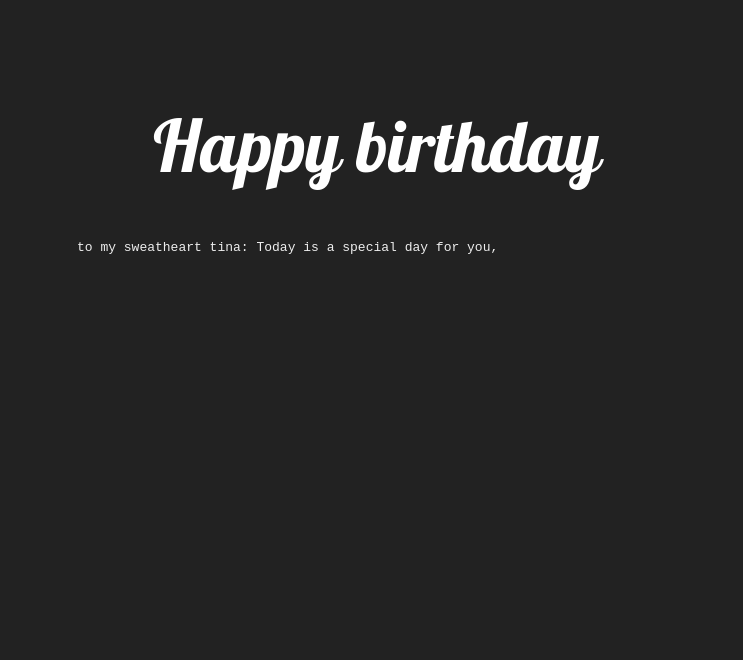
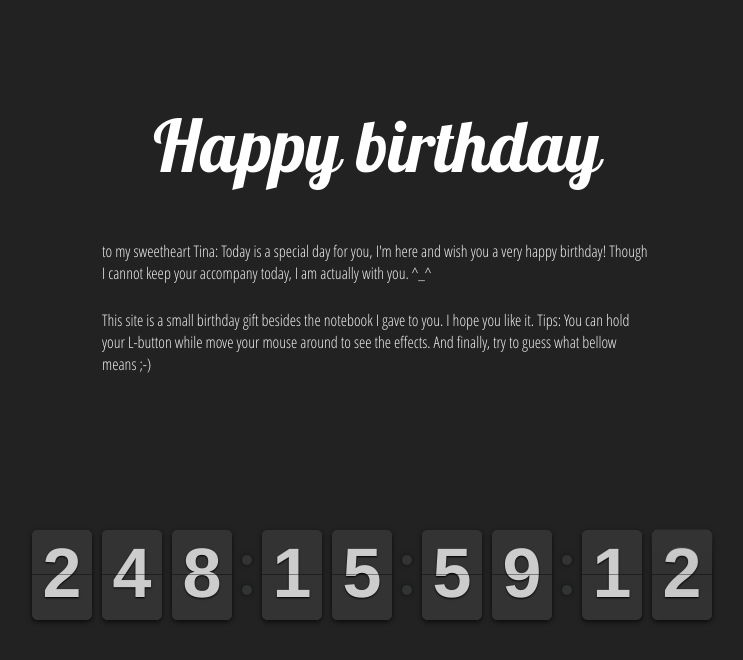
Before and after one commit to dahakawang/tinasite, a plain HTML site: page index.html in a window 1280 px wide. Shown: the whole page, without its empty margins (263-1006 px from the left). Drawn offline with Linux system fonts and the light colour scheme.

Commit message:
add changes

```diff
--- a/index.html
+++ b/index.html
@@ -3,6 +3,8 @@
 <head>
 	<meta charset="UTF-8">
 	<title>To My Tina</title>
+
+	<link rel="stylesheet" type="text/css" href="flipclock.css"></link>
 	<link rel="stylesheet" href="style.css"></link>
 </head>
 <body>
@@ -10,15 +12,21 @@
 		<center>Happy birthday</center>
 	</div>
 
+
+
+	<div class="content">
+		<p>to my sweetheart Tina: Today is a special day for you, I'm here and wish you a very happy birthday! Though I cannot keep your accompany today, I am actually with you. ^_^ </p>
+		<p>This site is a small birthday gift besides the notebook I gave to you. I hope you like it. Tips: You can hold your L-button while move your mouse around to see the effects. And finally, try to guess what bellow means ;-)</p>
+	</div>
+
+	<div class="mystery-clock"></div>
+
 	<div class="overlay">
 		<canvas id="canvas"></canvas>
 	</div>
 
-	<div class="content">
-		<p>to my sweatheart tina: Today is a special day for you, </p>
-	</div>
-
 	<script type="text/javascript" src="jquery-1.11.1.min.js"></script>
+	<script type="text/javascript" src="flipclock.min.js"></script>
 	<script type="text/javascript" src="sparkle.js"></script>
 	<script type="text/javascript" src="logic.js"></script>
 </body>
--- a/logic.js
+++ b/logic.js
@@ -1,5 +1,12 @@
 $(document).ready(function() {
 	init();
+	var clock = $('.mystery-clock').FlipClock({
+		clockFace: 'DailyCounter',
+	});
+	var date = new Date(2013, 9, 12, 22,6,10,0);
+	var now = new Date();
+	var seconds = Math.round((now.getTime() - date.getTime()) / 1000);
+	clock.setTime(seconds);
 });
 
 $(window).on('resize', function() {
--- a/style.css
+++ b/style.css
@@ -3,6 +3,13 @@
   font-style: normal;
   font-weight: 400;
   src: local('Lobster'), url(font.woff) format('woff');
+}
+
+@font-face {
+  font-family: 'Open Sans Condensed';
+  font-style: normal;
+  font-weight: 300;
+  src: local('Open Sans Cond Light'), local('OpenSans-CondensedLight'), url(font2.woff) format('woff');
 }
 
 * {
@@ -23,6 +30,7 @@ body {
 }
 
 .overlay {
+	z-index: 200;
 	position: fixed;
 	top: 0;
 	left: 0;
@@ -31,6 +39,14 @@ body {
 .content {
 	width: 600px;
 	margin: 50px auto;
-
+	font-family: 'Open Sans Condensed', arial, sans-serif;
 	color: #eeeeee;
 }
+
+.mystery-clock {
+	margin: 150px auto;
+	width: 700px;
+}
+p {
+	margin: 25px;
+}
```
